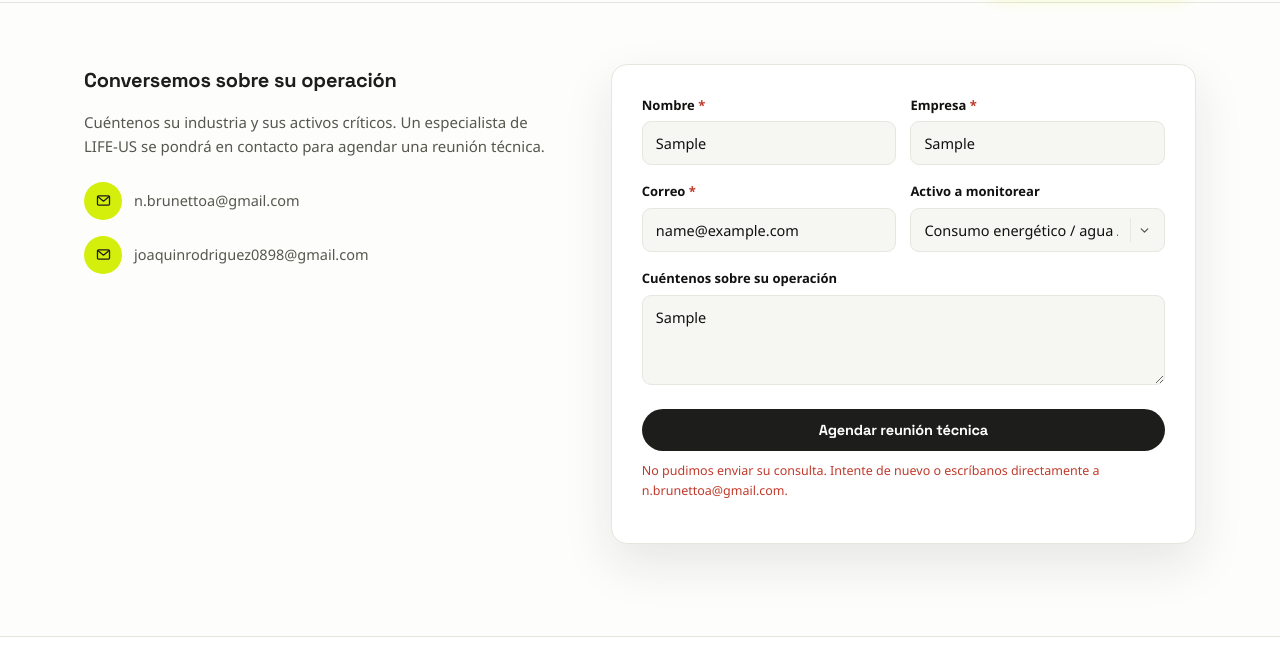
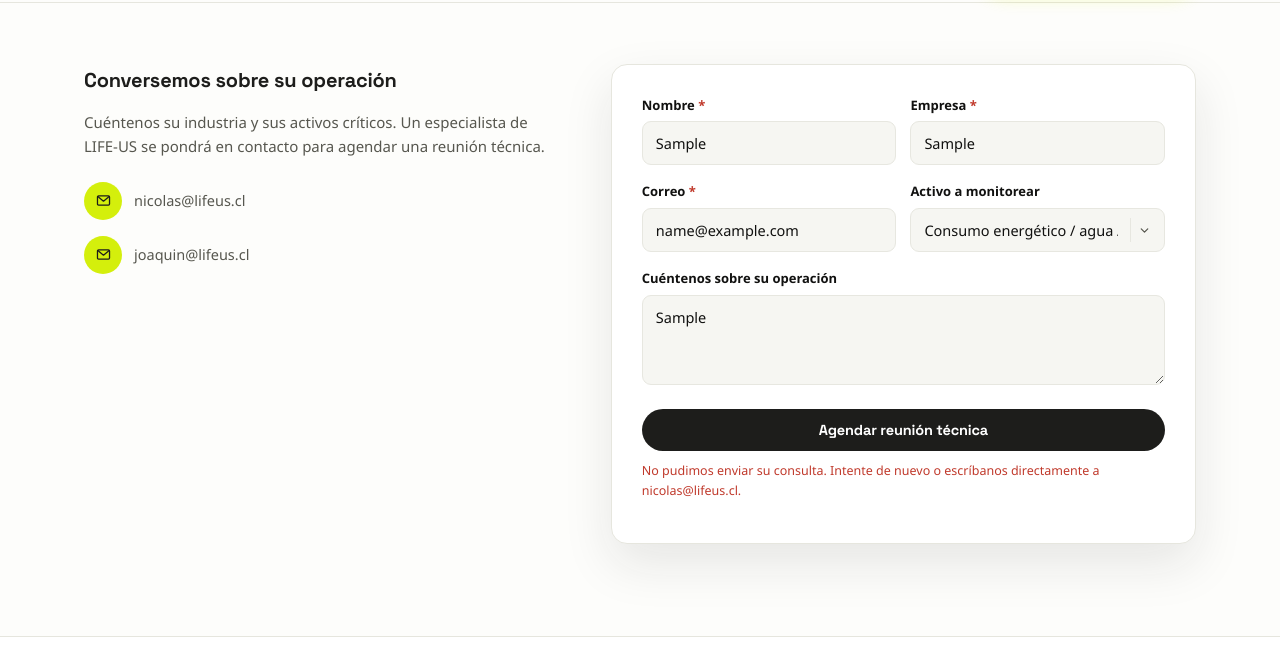
Before and after one commit to joaquinrodriguez0898/life-us-site, a plain HTML site: page index.html in a window 1280 px wide. Both pictures are taken after typing "Sample", "Sample", "name@example.com", "Sample" into the empty fields and a click on the button "Agendar reunión técnica". Shown: the part 6197-6852 px from the top of the page. Drawn offline with Linux system fonts and the light colour scheme; no server answers.

Commit message:
Update displayed contact emails to the lifeus.cl domain
Replaces the Gmail addresses shown on the site with nicolas@lifeus.cl
and joaquin@lifeus.cl, now that domain mailboxes exist. Note: this
only changes what's displayed — the actual Web3Forms recipient is
configured separately in their dashboard and still needs updating.

Co-Authored-By: Claude Sonnet 5 <noreply@anthropic.com>

```diff
--- a/index.html
+++ b/index.html
@@ -987,8 +987,8 @@
       <div class="contact-info">
         <h3>Conversemos sobre su operación</h3>
         <p>Cuéntenos su industria y sus activos críticos. Un especialista de LIFE-US se pondrá en contacto para agendar una reunión técnica.</p>
-        <div class="contact-detail"><span class="badge"><svg class="ic" viewBox="0 0 24 24" style="width:17px;height:17px;"><use href="#ic-mail"/></svg></span> n.brunettoa@gmail.com</div>
-        <div class="contact-detail"><span class="badge"><svg class="ic" viewBox="0 0 24 24" style="width:17px;height:17px;"><use href="#ic-mail"/></svg></span> joaquinrodriguez0898@gmail.com</div>
+        <div class="contact-detail"><span class="badge"><svg class="ic" viewBox="0 0 24 24" style="width:17px;height:17px;"><use href="#ic-mail"/></svg></span> nicolas@lifeus.cl</div>
+        <div class="contact-detail"><span class="badge"><svg class="ic" viewBox="0 0 24 24" style="width:17px;height:17px;"><use href="#ic-mail"/></svg></span> joaquin@lifeus.cl</div>
       </div>
       <form class="contact-form" id="contactForm" novalidate>
         <input type="hidden" name="access_key" value="e84f2b87-f813-4b05-aea6-3bc1493b3266">
@@ -1031,7 +1031,7 @@
         </div>
         <div class="field"><label>Cuéntenos sobre su operación</label><textarea name="mensaje" placeholder="Ej: flota de 40 vehículos sin trazabilidad de rutas..."></textarea></div>
         <button type="submit" class="btn btn-dark" style="width:100%;">Agendar reunión técnica</button>
-        <p class="form-note" id="formError" style="display:none; color:#c0392b;">No pudimos enviar su consulta. Intente de nuevo o escríbanos directamente a n.brunettoa@gmail.com.</p>
+        <p class="form-note" id="formError" style="display:none; color:#c0392b;">No pudimos enviar su consulta. Intente de nuevo o escríbanos directamente a nicolas@lifeus.cl.</p>
 
         <div class="form-success" id="formSuccess">
           <div class="badge"><svg class="ic" viewBox="0 0 24 24"><use href="#ic-check"/></svg></div>
```
Also changed, not shown: 1 other file.
